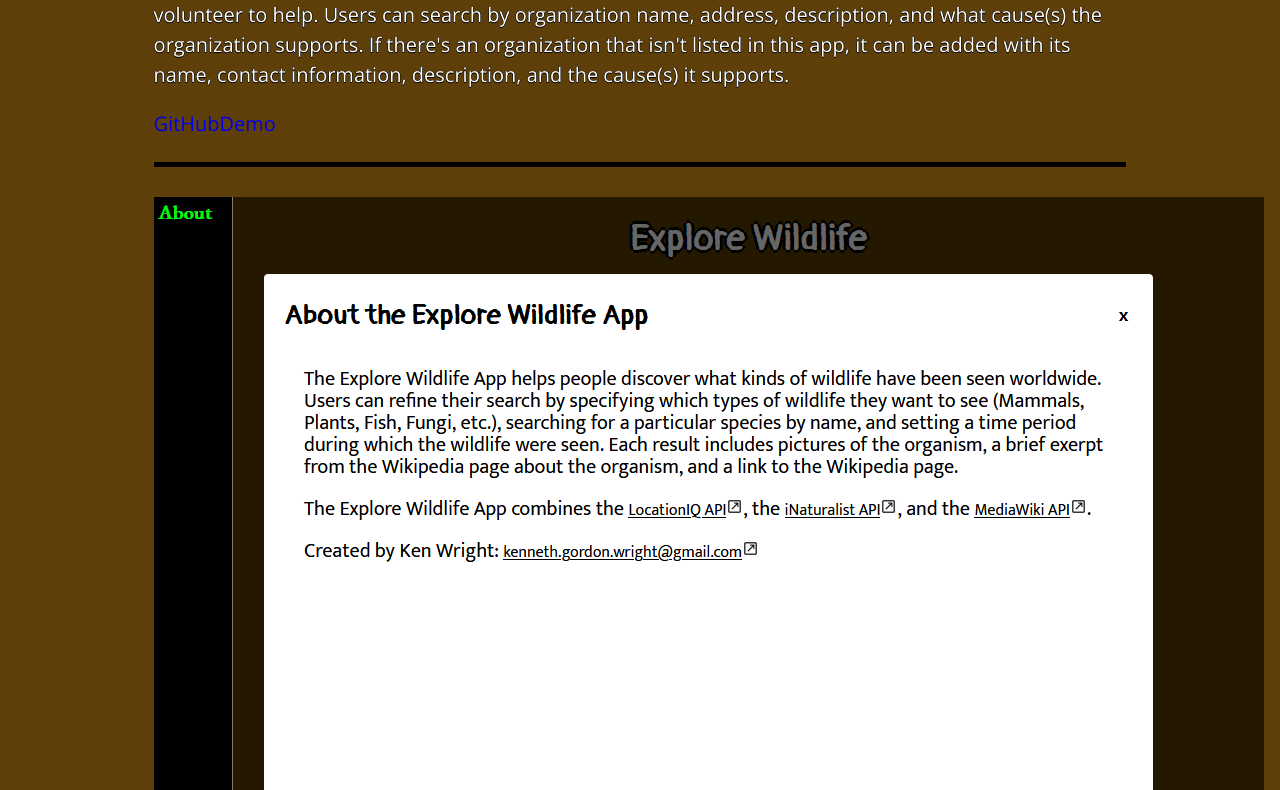
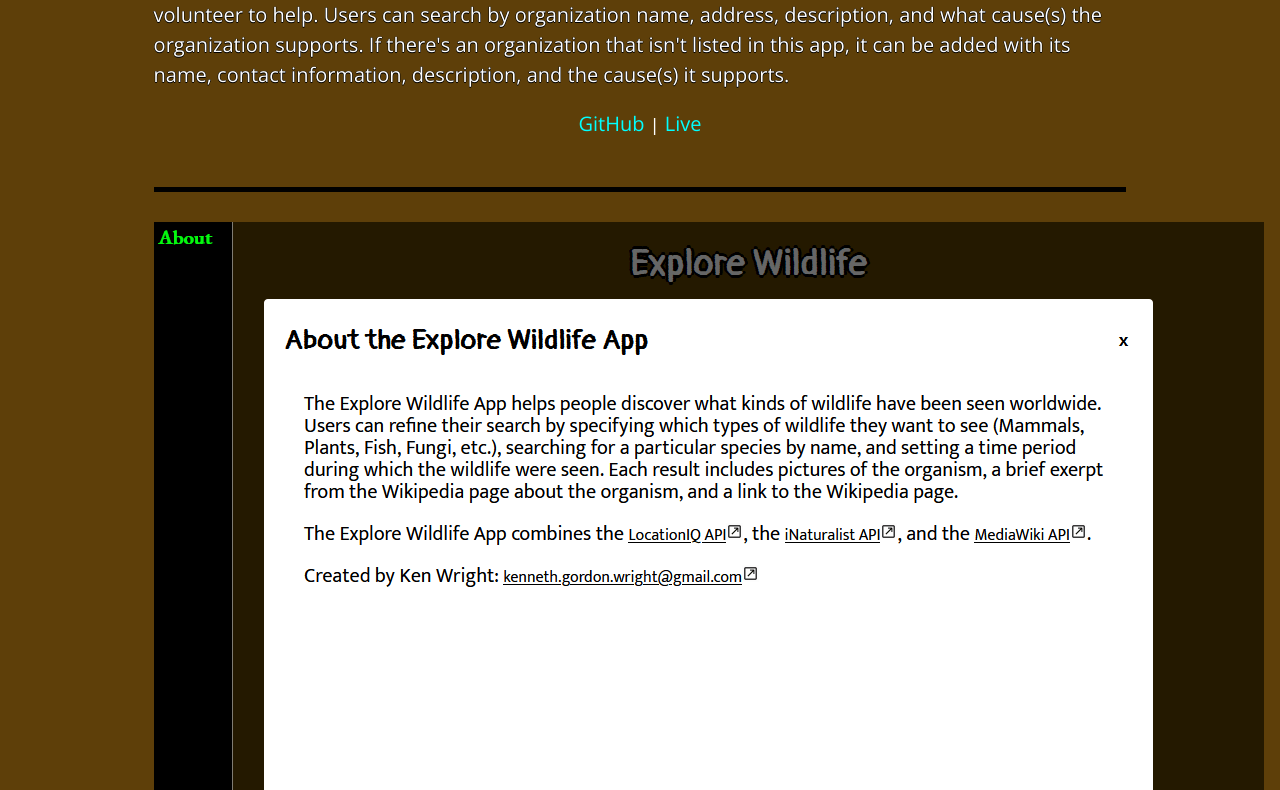
Before and after one commit to KindredPrime/portfolio, a React (Create React App) app: page /projects in a window 1280 px wide. Shown: the part 870-1660 px from the top of the page. Built offline with nearby package versions, Linux system fonts and the light colour scheme.

Commit message:
Create ProjectLinks component

```diff
--- a/src/App.css
+++ b/src/App.css
@@ -64,11 +64,13 @@ p {
 
 a {
   text-decoration: none;
+  color: var(--emphasis-color);
   font-size: 16px;
 }
 
 a:focus, a:hover {
   font-weight: bold;
+  text-shadow: -1px 0 black, 0 1px black, 1px 0 black, 0 -1px black;
 }
 
 .button-look-alike {
--- a/src/Project/index.jsx
+++ b/src/Project/index.jsx
@@ -1,5 +1,6 @@
 import PropTypes from 'prop-types';
 import TechLogos from '../TechLogos/index';
+import ProjectLinks from '../ProjectLinks/index';
 import './index.css';
 
 function Project(props) {
@@ -8,7 +9,7 @@ function Project(props) {
     title,
     techLogos,
     description,
-    githubLink,
+    repoLink,
     liveLink
   } = props;
 
@@ -19,10 +20,7 @@ function Project(props) {
       <h2 className="Project__title">{title}</h2>
       <TechLogos logos={techLogos} />
       <p className="Project__description">{description}</p>
-      <div className="Project__links">
-        <a href={githubLink} target="_blank" rel="noreferrer">GitHub</a>
-        <a href={liveLink} target="_blank" rel="noreferrer">Demo</a>
-      </div>
+      <ProjectLinks repo={repoLink} live={liveLink} />
     </section>
   );
 }
@@ -44,7 +42,7 @@ Project.propTypes = {
     }
   )),
   description: PropTypes.string.isRequired,
-  githubLink: PropTypes.string.isRequired,
+  repoLink: PropTypes.string.isRequired,
   liveLink: PropTypes.string.isRequired
 };
 
--- /dev/null
+++ b/src/ProjectLinks/index.css
@@ -0,0 +1,12 @@
+.ProjectLinks {
+  text-align: center;
+  margin-top: 0px;
+  margin-bottom: 25px;
+}
+
+.ProjectLinks__divider {
+  margin-left: 8px;
+  margin-right: 8px;
+  font-weight: 900;
+  font-size: larger;
+}
--- /dev/null
+++ b/src/ProjectLinks/index.jsx
@@ -0,0 +1,35 @@
+import PropTypes from 'prop-types';
+import './index.css';
+
+function ProjectLinks(props) {
+  const { repo, live } = props;
+
+  return (
+    <div className="ProjectLinks">
+      <a
+        href={repo}
+        target="_blank"
+        rel="noreferrer"
+        className="ProjectLinks__repo"
+      >
+        GitHub
+      </a>
+      <span className="ProjectLinks__divider">|</span>
+      <a
+        href={live}
+        target="_blank"
+        rel="noreferrer"
+        className="ProjectLinks__live"
+      >
+        Live
+      </a>
+    </div>
+  );
+}
+
+ProjectLinks.propTypes = {
+  repo: PropTypes.string.isRequired,
+  live: PropTypes.string.isRequired
+}
+
+export default ProjectLinks;
--- a/src/ProjectsPage/index.jsx
+++ b/src/ProjectsPage/index.jsx
@@ -15,7 +15,7 @@ function ProjectsPage() {
           techLogos,
           screenshots,
           description,
-          githubLink,
+          repoLink,
           liveLink
         } = projectDetails;
 
@@ -26,7 +26,7 @@ function ProjectsPage() {
             techLogos={techLogos}
             screenshots={screenshots}
             description={description}
-            githubLink={githubLink}
+            repoLink={repoLink}
             liveLink={liveLink}
           />
         );
--- a/src/projectsDetails.js
+++ b/src/projectsDetails.js
@@ -105,7 +105,7 @@ const projectDetails = [
       this app, it can be added with its name, contact information,
       description, and the cause(s) it supports.
     `,
-    githubLink: 'https://github.com/KindredPrime/volunteer-finder',
+    repoLink: 'https://github.com/KindredPrime/volunteer-finder',
     liveLink: 'https://volunteer-finder.vercel.app/'
   },
   {
@@ -147,7 +147,7 @@ const projectDetails = [
       includes pictures of the organism, a brief exerpt from the Wikipedia page
       about the organism, and a link to the Wikipedia page.
     `,
-    githubLink: 'https://github.com/KindredPrime/explore-wildlife',
+    repoLink: 'https://github.com/KindredPrime/explore-wildlife',
     liveLink: 'https://kindredprime.github.io/explore-wildlife/'
   }
 ];
```
Also changed, not shown: 2 other files (tests, documents, lock files or other folders).
